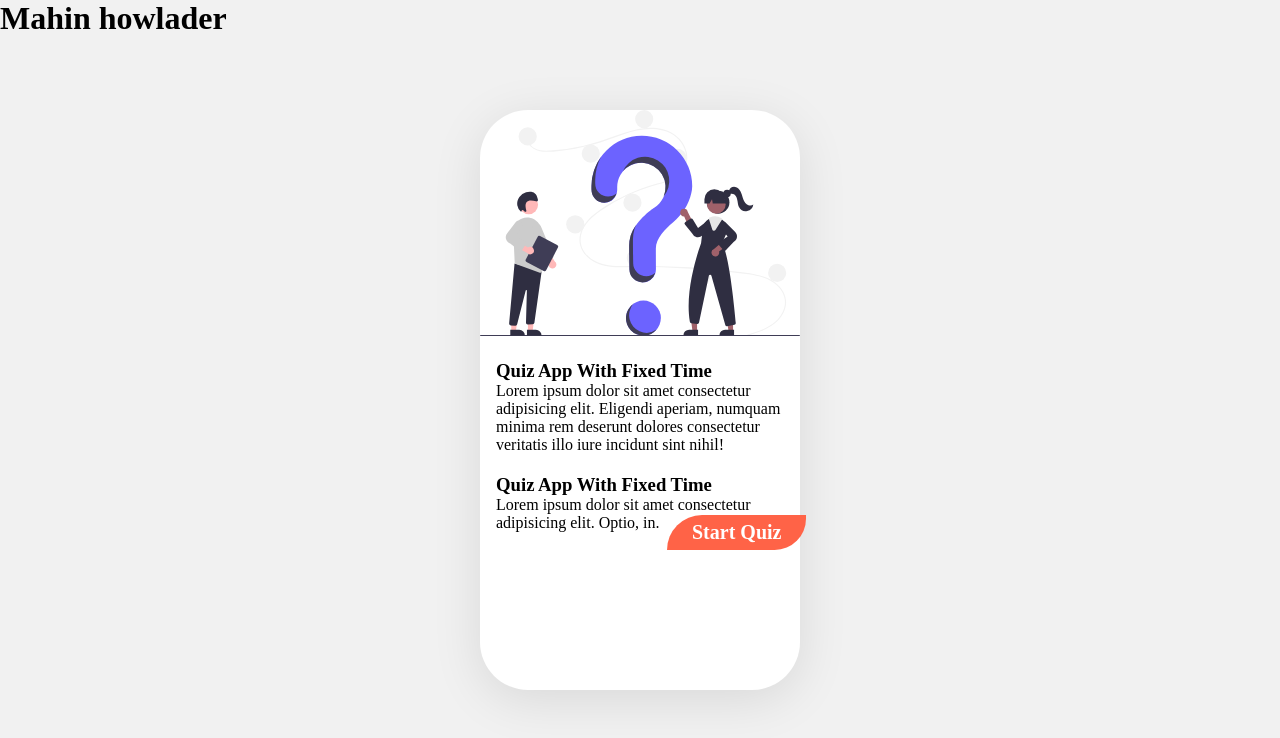
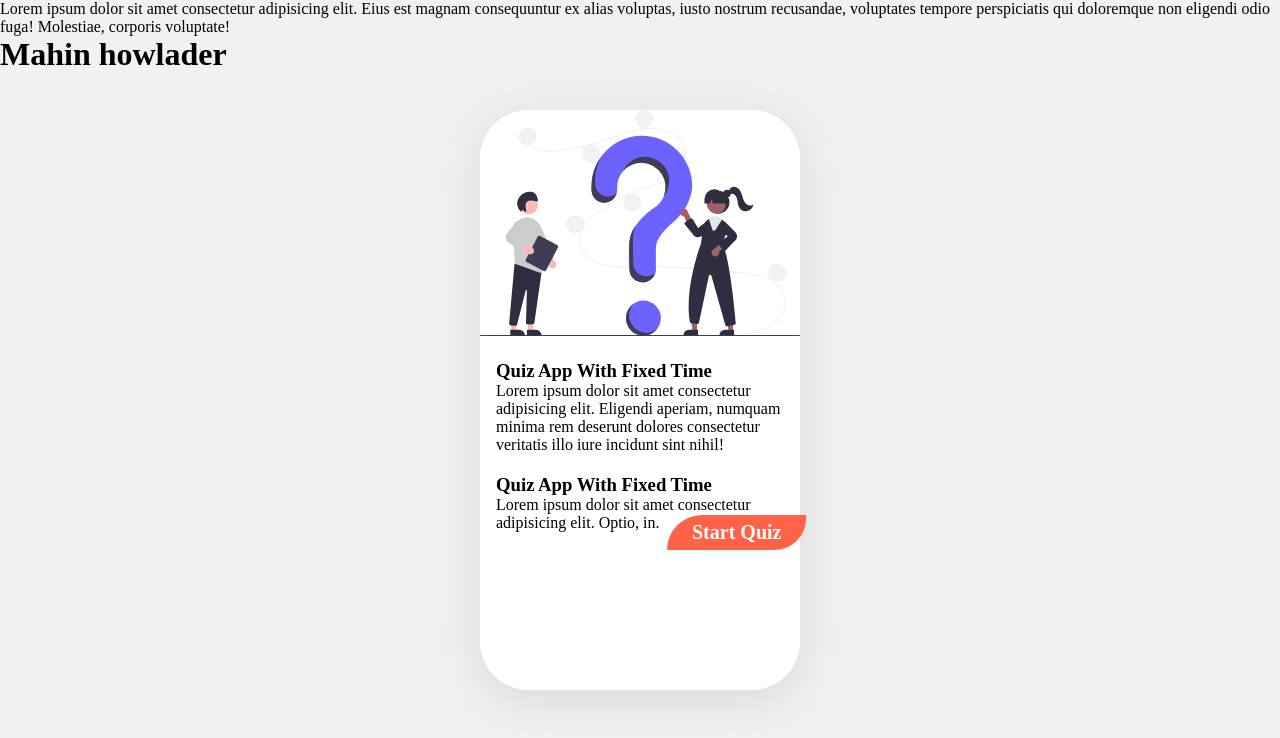
Before and after one commit to devmahin/Quiz-app, a plain HTML site: page index.html in a window 1280 px wide. Drawn offline with Linux system fonts and the light colour scheme; a web font is replaced by a local one.

Commit message:
third commit

```diff
--- a/index.html
+++ b/index.html
@@ -121,7 +121,7 @@
 
 
 
-
+Lorem ipsum dolor sit amet consectetur adipisicing elit. Eius est magnam consequuntur ex alias voluptas, iusto nostrum recusandae, voluptates tempore perspiciatis qui doloremque non eligendi odio fuga! Molestiae, corporis voluptate!
 
 <h1>Mahin howlader</h1>
 
```
